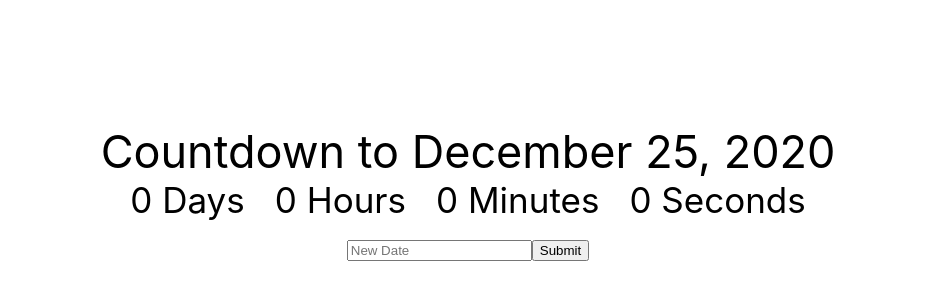
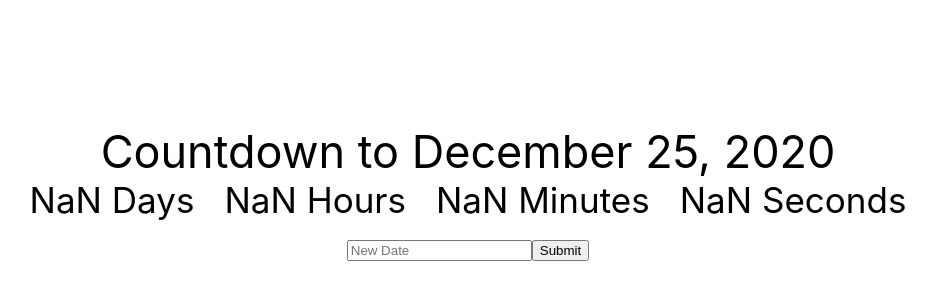
Before and after one commit to June17ang/lpr-countdown-champ, a React (Create React App) app: page / in a window 1280 px wide. Shown: the part 132-432 px from the top of the page, without its empty margins (172-1108 px from the left). Built offline with nearby package versions, Linux system fonts and the light colour scheme.

Commit message:
Add countdown calculation

```diff
--- a/src/Clock.jsx
+++ b/src/Clock.jsx
@@ -7,11 +7,30 @@ class Clock extends Component {
     this.state = { day: 0, hour: 0, min: 0, sec: 0 };
   }
 
+  componentWillMount() {
+    this.getTimeUntil(this.props.deadline);
+  }
+
+  getTimeUntil = (deadline) => {
+    const time = Date.parse(deadline) - Date.parse(new Date());
+    const sec = Math.floor((time / 1000) % 60);
+    const min = Math.floor((time / 1000 / 60) % 60);
+    const hour = Math.floor((time / (1000 * 60 * 60)) % 24);
+    const day = Math.floor(time / (1000 * 60 * 60 * 24));
+
+    this.setState({
+      day,
+      hour,
+      min,
+      sec,
+    });
+  };
+
   render() {
     return (
       <div>
         <div className="clock clock-day">{this.state.day} Days</div>
-        <div className="clock clock-hour">{this.state.min} Hours</div>
+        <div className="clock clock-hour">{this.state.hour} Hours</div>
         <div className="clock clock-min">{this.state.min} Minutes</div>
         <div className="clock clock-seconds">{this.state.sec} Seconds</div>
       </div>
```
